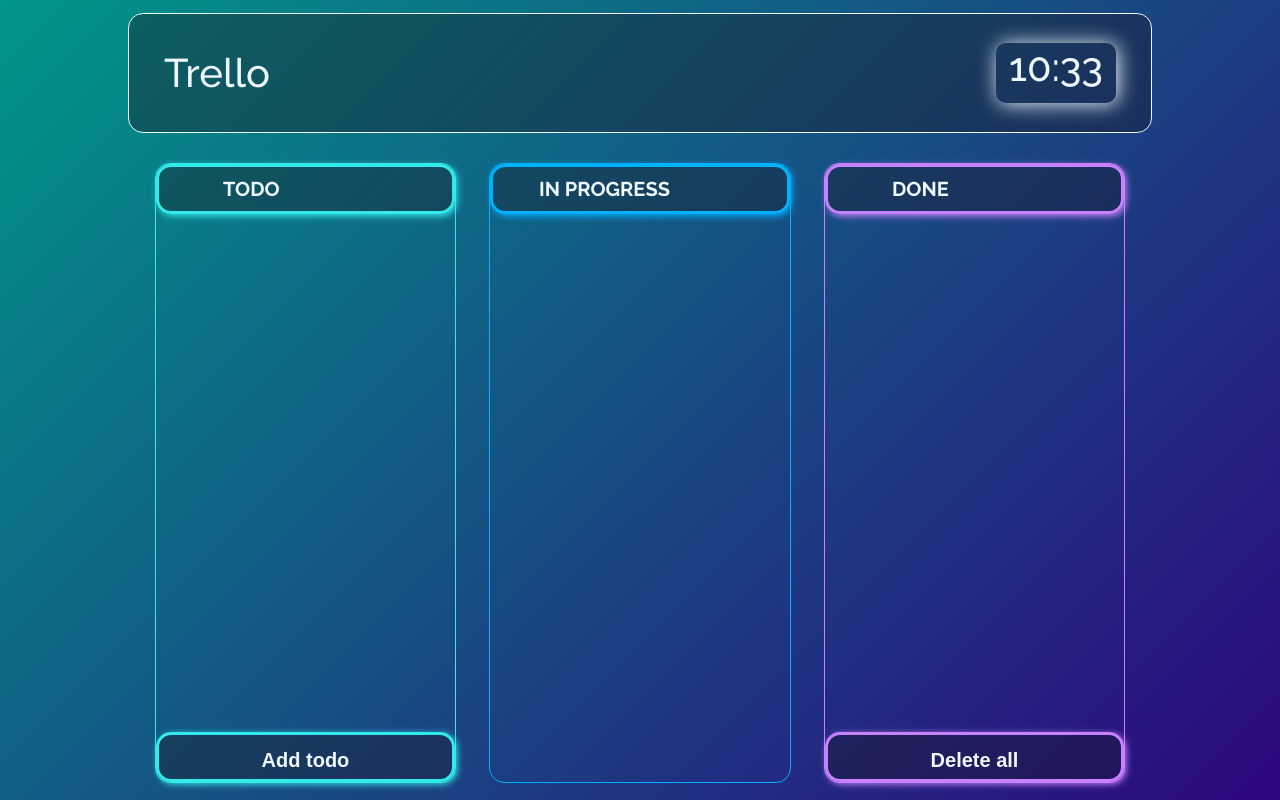
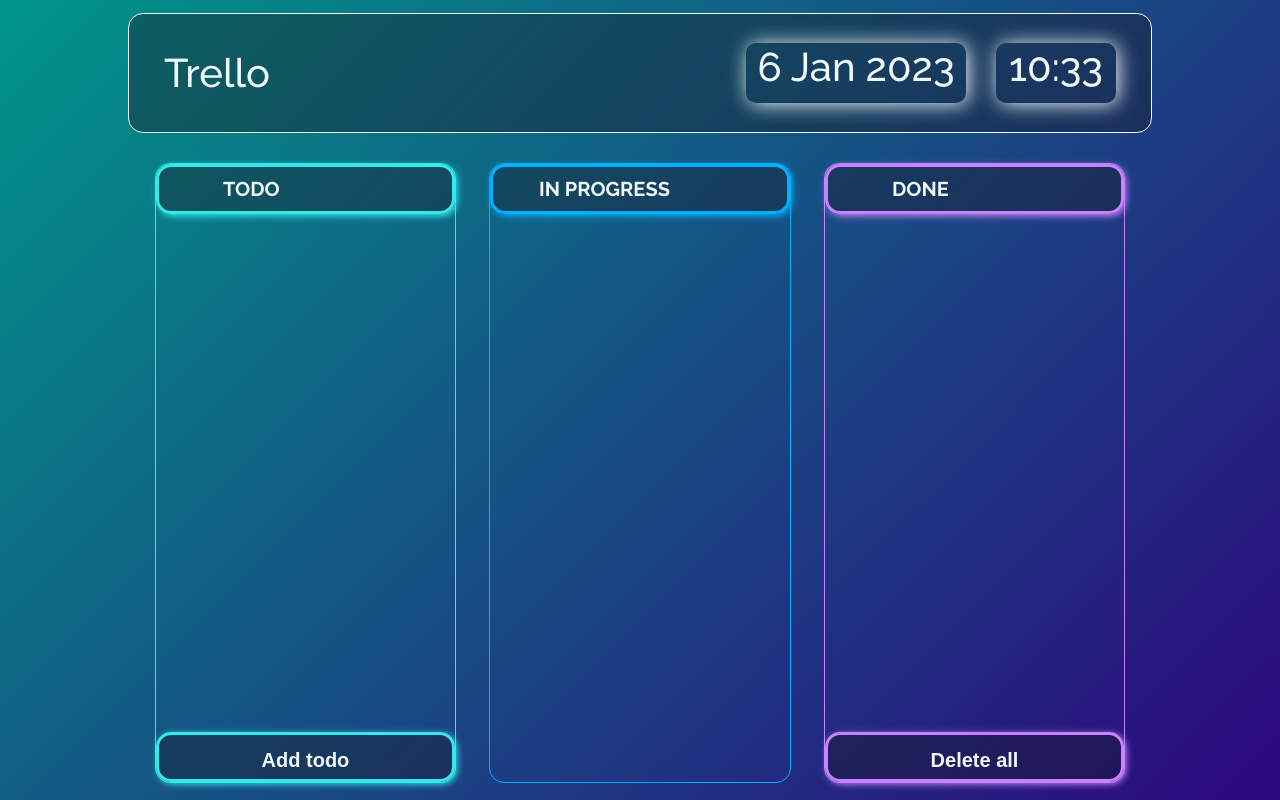
Before and after one commit to aliona-kragel/Trello-FE91, a website built with Parcel: page src/index.html in a window 1280 px wide. Built offline with nearby package versions, Linux system fonts and the light colour scheme; no server answers.

Commit message:
feat: add calendar

```diff
--- a/src/css/style.css
+++ b/src/css/style.css
@@ -38,13 +38,26 @@
   color: #f0f8ff;
 }
 
-.header__clock {
-  height: 60px;
-  width: 120px;
+.info{
+  display: flex;
+  column-gap: 30px;
+}
+
+.infoblock{
   border-radius: 10px;
   text-align: center;
   box-shadow: 2px 1px 20px #f0f8ff;
   color: #f0f8ff;
+}
+
+.calendar{
+  height: 60px;
+  width: 220px;
+}
+
+.header__clock{
+  height: 60px;
+  width: 120px;
 }
 
 .board {
--- a/src/index.html
+++ b/src/index.html
@@ -19,7 +19,10 @@
     <div class="container">
         <header class="trello__header">
             <div class="header__logo">Trello</div>
-            <div class="header__clock"></div>
+            <div class="info">
+                <div class="infoblock calendar"></div>
+                <div class="infoblock header__clock"></div>
+            </div>
         </header>
         <div class="board">
             <div class="column board__todo">
--- a/src/js/modules/clock.js
+++ b/src/js/modules/clock.js
@@ -1,4 +1,13 @@
 
+export let showCurrentDate = function () {
+  const now = new Date();
+    const months = ['Jan', 'Feb', 'Mar', 'Apr', 'May', 'Jun', 'Jul',
+    'Aug', 'Sep', 'Oct', 'Nov', 'Dec'];
+    let month = now.getMonth();
+    month = months[month];
+    let date = document.querySelector(".calendar");
+    date.innerText = `${now.getDate()} ${month} ${now.getFullYear()}`
+}
 
 export let showCurrentTime = function () {
     let date = new Date();
--- a/src/js/script.js
+++ b/src/js/script.js
@@ -1,9 +1,11 @@
+import { showCurrentDate } from "./modules/clock.js";
 import { showCurrentTime } from "./modules/clock.js";
 import { updateStorage } from "./modules/local.js";
 window.addEventListener("load", () => {
   let tasks = [],
     usersData = [];
 
+  showCurrentDate();
   showCurrentTime();
 
   let loadPage = function () {
```
